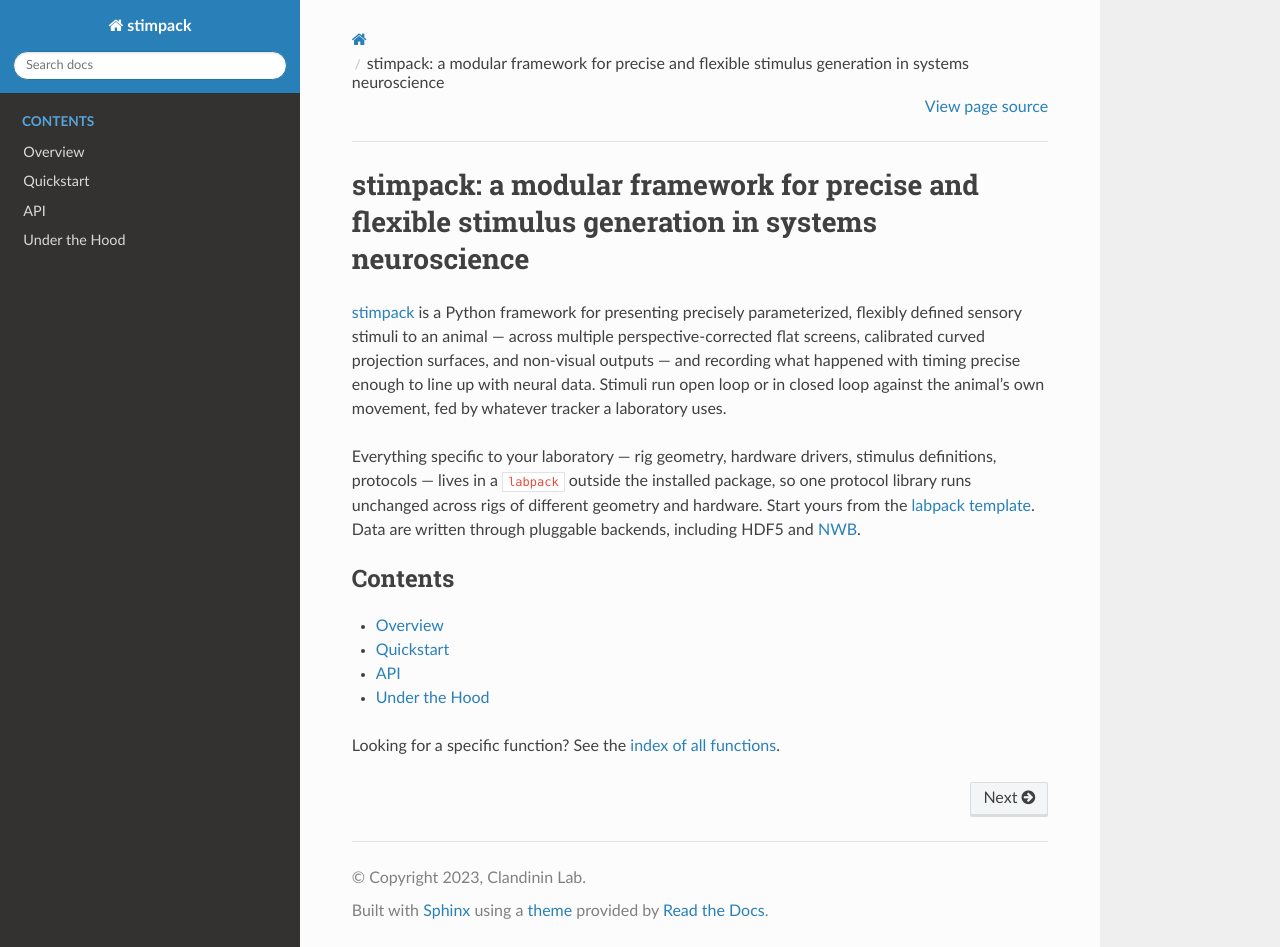
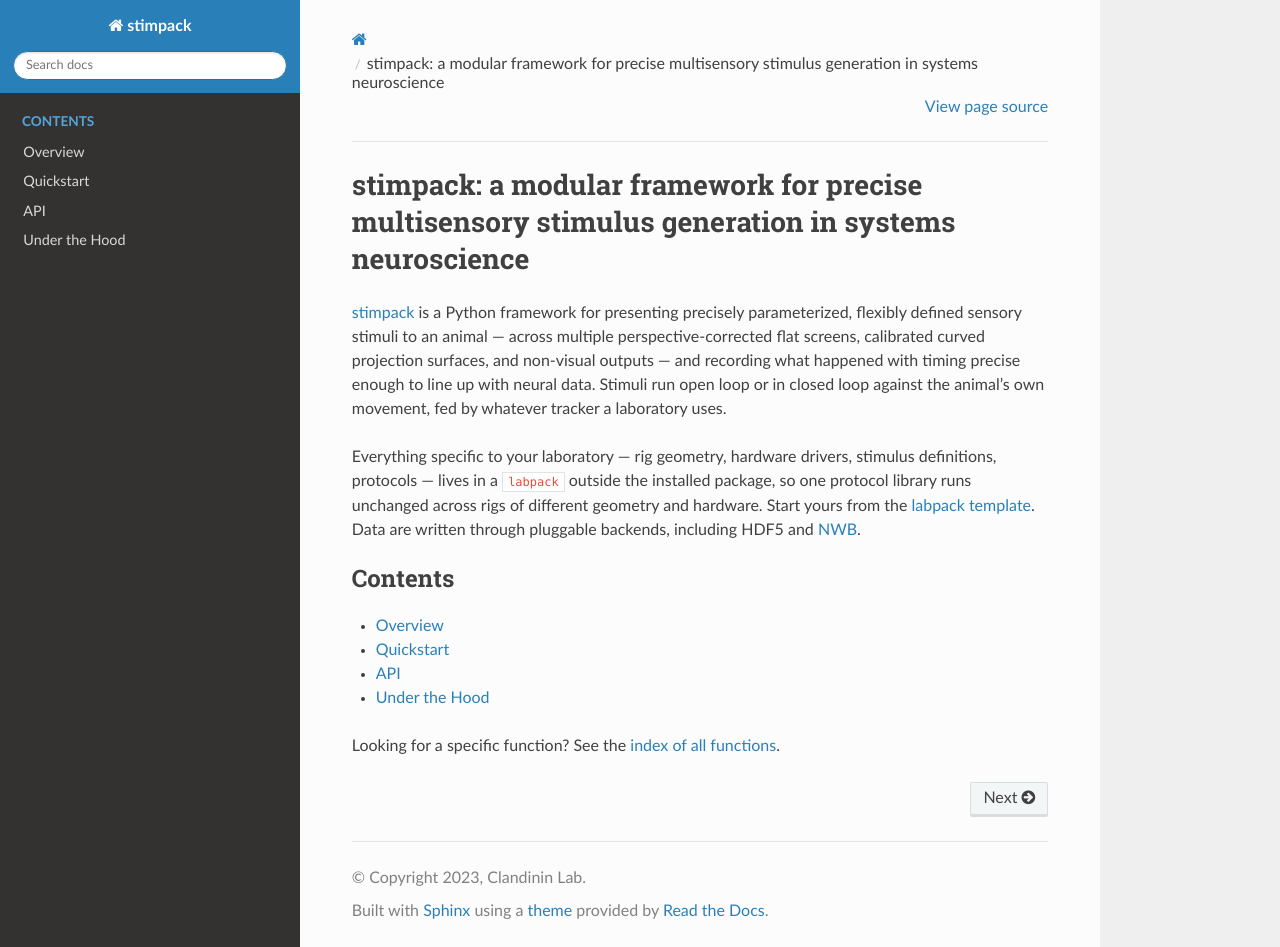
Before and after one commit to ClandininLab/stimpack, a Sphinx documentation site: the page built from docs/source/index.rst, in a window 1280 px wide and 947 px high. Built offline with Sphinx 7.4.7 and the Read the Docs theme 3.1.0, drawn with Linux system fonts in a browser that asks for light colours.

Commit message:
Update description and documentation for multisensory stimulus generation

```diff
--- a/docs/source/index.rst
+++ b/docs/source/index.rst
@@ -1,5 +1,5 @@
 ====================================================================================================
-stimpack: a modular framework for precise and flexible stimulus generation in systems neuroscience
+stimpack: a modular framework for precise multisensory stimulus generation in systems neuroscience
 ====================================================================================================
 
 `stimpack`_ is a Python framework for presenting precisely parameterized, flexibly defined
--- a/setup.py
+++ b/setup.py
@@ -7,7 +7,7 @@ setup(
     # dev carries breaking changes already named as 1.0.0 in user-facing errors -- see the
     # other_stim_module_paths TypeError in visual_stim/stim_server.py.
     version='1.0.0.dev0',
-    description='A modular framework for precise and flexible stimulus generation in systems neuroscience.',
+    description='A modular framework for precise multisensory stimulus generation in systems neuroscience.',
     url='https://github.com/ClandininLab/stimpack',
     author='Minseung Choi',
     author_email='minseung@stanford.edu',
```
Also changed, not shown: README.md (+1 -1 lines), docs/source/images/architecture.png, img/architecture.png.
